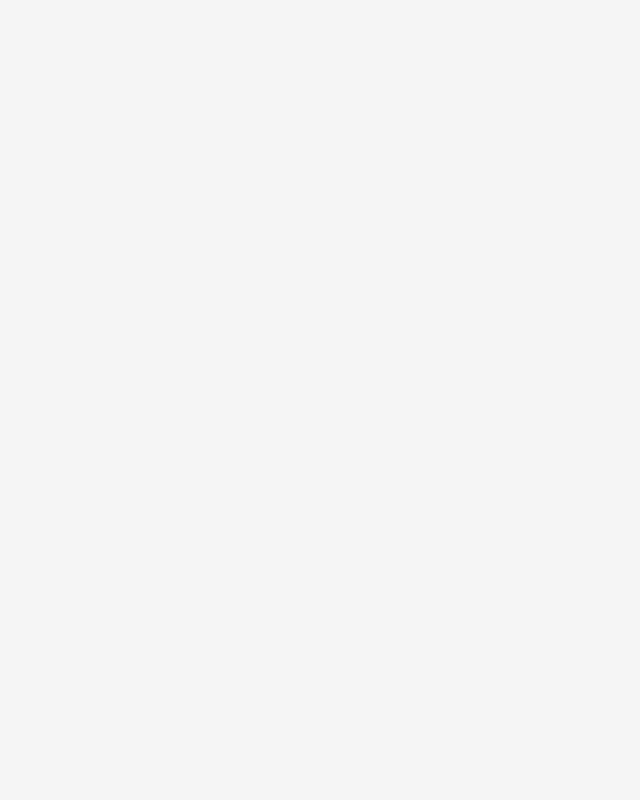
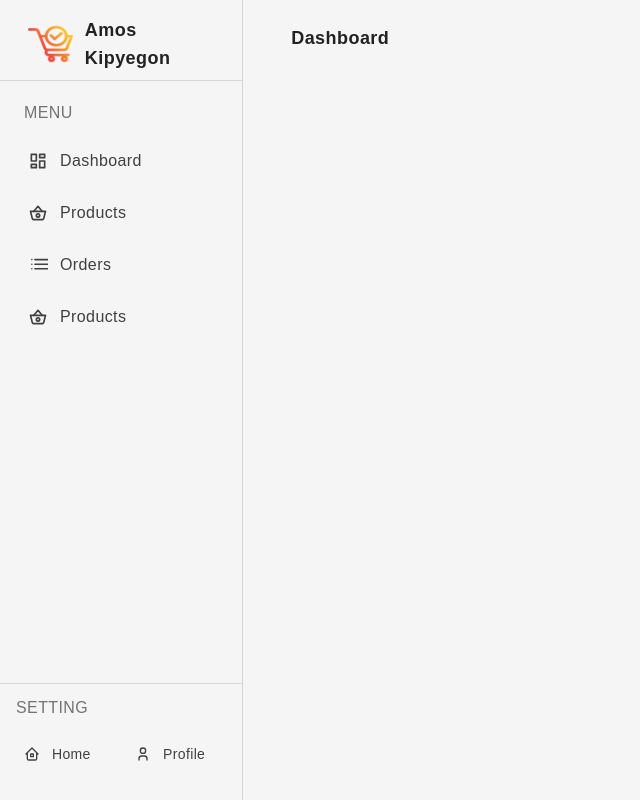
Before and after one commit to Amos-Ditto/Custom-Ecommerce-Application, a Nuxt app in the folder client/: page /account in a window 1280 px wide. Before the commit this address had no page. Shown: the whole page, without its empty margins (0-640 px from the left). Built offline with nearby package versions, Linux system fonts and the light colour scheme; what tw-elements would draw is missing.

Commit message:
feat: Work on Account Dashboard Design

```diff
--- a/client/components/HeroCarousel.vue
+++ b/client/components/HeroCarousel.vue
@@ -53,11 +53,6 @@ useHead({
                         </button>
                     </div>
                 </div>
-                <!-- <div class="carousel-item float-left w-full h-full">
-                    <div
-                        class="c-body w-full h-full flex flex-col items-center justify-center bg-[url('assets/images/c-bg.webp')] bg-contain rounded-sm px-2 md:px-8"
-                    ></div>
-                </div> -->
             </div>
             <button
                 class="carousel-control-prev absolute top-0 bottom-0 flex items-center justify-center p-0 text-center border-0 hover:outline-none hover:no-underline focus:outline-none focus:no-underline -left-5 md:-left-8"
--- /dev/null
+++ b/client/components/Icons/DashboardIcon.vue
@@ -0,0 +1,20 @@
+<template>
+    <div class="w-full h-full flex items-center justify-center">
+        <svg
+            xmlns="http://www.w3.org/2000/svg"
+            class="icon icon-tabler icon-tabler-layout-dashboard"
+            viewBox="0 0 24 24"
+            stroke-width="2"
+            stroke="currentColor"
+            fill="none"
+            stroke-linecap="round"
+            stroke-linejoin="round"
+        >
+            <path stroke="none" d="M0 0h24v24H0z" fill="none"></path>
+            <path d="M4 4h6v8h-6z"></path>
+            <path d="M4 16h6v4h-6z"></path>
+            <path d="M14 12h6v8h-6z"></path>
+            <path d="M14 4h6v4h-6z"></path>
+        </svg>
+    </div>
+</template>
--- /dev/null
+++ b/client/components/Icons/HomeIcon.vue
@@ -0,0 +1,19 @@
+<template>
+    <div class="w-full h-full flex items-center justify-center">
+        <svg
+            xmlns="http://www.w3.org/2000/svg"
+            class="icon icon-tabler icon-tabler-home-2"
+            viewBox="0 0 24 24"
+            stroke-width="2"
+            stroke="currentColor"
+            fill="none"
+            stroke-linecap="round"
+            stroke-linejoin="round"
+        >
+            <path stroke="none" d="M0 0h24v24H0z" fill="none"></path>
+            <polyline points="5 12 3 12 12 3 21 12 19 12"></polyline>
+            <path d="M5 12v7a2 2 0 0 0 2 2h10a2 2 0 0 0 2 -2v-7"></path>
+            <rect x="10" y="12" width="4" height="4"></rect>
+        </svg>
+    </div>
+</template>
--- /dev/null
+++ b/client/components/Icons/ProductsIcon.vue
@@ -0,0 +1,19 @@
+<template>
+    <div class="w-full h-full flex items-center justify-center">
+        <svg
+            xmlns="http://www.w3.org/2000/svg"
+            class="icon icon-tabler icon-tabler-basket"
+            viewBox="0 0 24 24"
+            stroke-width="2"
+            stroke="currentColor"
+            fill="none"
+            stroke-linecap="round"
+            stroke-linejoin="round"
+        >
+            <path stroke="none" d="M0 0h24v24H0z" fill="none"></path>
+            <polyline points="7 10 12 4 17 10"></polyline>
+            <path d="M21 10l-2 8a2 2.5 0 0 1 -2 2h-10a2 2.5 0 0 1 -2 -2l-2 -8z"></path>
+            <circle cx="12" cy="15" r="2"></circle>
+        </svg>
+    </div>
+</template>
--- /dev/null
+++ b/client/components/Layout/AccountSidebar.vue
@@ -0,0 +1,94 @@
+<template>
+    <div class="w-full flex flex-col gap-y-3 relative h-full">
+        <div
+            class="user-display w-full px-6 py-2 flex flex-row justify-between items-center border-b border-neutral-300 cursor-pointer hover:opacity-80"
+        >
+            <div class="user-name flex flex-row gap-x-2 items-center">
+                <img src="~/assets/images/Logo.webp" alt="" class="w-12 lg:w-14 h-10 lg:h-12 p-1" />
+                <small class="text-lg text-dark tracking-wide font-bold">Amos Kipyegon</small>
+            </div>
+            <div class="i-carbon-chevron-down"></div>
+        </div>
+        <div class="menu-context flex flex-col gap-y-2 px-3">
+            <div class="user-display w-full px-3 py-2 flex flex-row justify-between items-center">
+                <span class="text-neutral-500 text-base uppercase tracking-wide">menu</span>
+                <div class="i-carbon-add text-neutral-600 text-lg"></div>
+            </div>
+            <ul class="w-full flex flex-col gap-y-3">
+                <li>
+                    <div class="icon w-5 text-neutral-700">
+                        <IconsDashboardIcon />
+                    </div>
+                    <span>Dashboard</span>
+                </li>
+                <li>
+                    <div class="icon w-5 text-neutral-700">
+                        <IconsProductsIcon />
+                    </div>
+                    <span>Products</span>
+                </li>
+
+                <li>
+                    <div class="icon w-5 text-neutral-700">
+                        <IconsListIcon />
+                    </div>
+                    <span>Orders</span>
+                </li>
+
+                <li>
+                    <div class="icon w-5 text-neutral-700">
+                        <IconsProductsIcon />
+                    </div>
+                    <span>Products</span>
+                </li>
+            </ul>
+        </div>
+        <div class="settings w-full absolute left-0 bottom-2 px-4 flex flex-col gap-y-4 border-t border-neutral-300 py-3">
+            <h4 class="text-base text-neutral-500 tracking-wide uppercase">setting</h4>
+            <div class="setting-links w-full flex flex-row gap-y-2 gap-x-3">
+                <NuxtLink
+                    to="/"
+                    class="set w-full flex flex-row items-center gap-x-3 px-2 py-2 cursor-pointer hover:bg-gray-100 hover:ring-1 ring-neutral-200 rounded transition duration-200"
+                >
+                    <div class="icon w-4 text-neutral-700">
+                        <IconsHomeIcon />
+                    </div>
+                    <span class="text-sm text-neutral-700 tracking-wide">Home</span>
+                </NuxtLink>
+                <div
+                    class="set w-full flex flex-row items-center gap-x-3 px-2 py-2 cursor-pointer hover:bg-gray-100 hover:ring-1 ring-neutral-200 rounded transition duration-200"
+                >
+                    <div class="icon w-4 text-neutral-700">
+                        <IconsAccountIcon />
+                    </div>
+                    <span class="text-sm text-neutral-700 tracking-wide transition-colors duration-200">Profile</span>
+                </div>
+            </div>
+        </div>
+    </div>
+</template>
+
+<style scoped>
+.menu-context ul li {
+    @apply px-4 py-2 flex flex-row gap-x-3 items-center hover:ring-1 ring-neutral-200 hover:bg-gray-100 cursor-pointer transition duration-200 rounded-sm;
+}
+.menu-context ul li span {
+    @apply tracking-wide text-base text-neutral-700 transition-colors duration-200;
+}
+.menu-context ul li:hover span,
+.menu-context ul li:hover .icon {
+    @apply text-orange-500;
+}
+.menu-context ul li span,
+.menu-context ul li .icon {
+    @apply transition-colors duration-200;
+}
+
+.setting-links .set:hover span,
+.setting-links .set:hover .icon {
+    @apply text-dark;
+}
+.icon {
+    @apply transition-colors duration-200;
+}
+</style>
--- a/client/components/Layout/MenuDashboard.vue
+++ b/client/components/Layout/MenuDashboard.vue
@@ -11,6 +11,18 @@
                 <div class="i-carbon-chevron-down text-dark text-sm sm:text-base"></div>
             </div>
         </div>
+        <fieldset class="col-span-5 search-bar md:hidden flex flex-row w-full items-center h-6 pl-4">
+            <input type="search" name="search" id="search" placeholder="Search for products..." />
+            <!-- <button
+                    class="category relative hidden lg:flex flex-row gap-x-1 lg:gap-x-2 items-center justify-between col-span-1 px-1 lg:px-2 xl:px-3 transition duration-200 border-y border-neutral-300 hover:border-amber-500 focus:border-amber-500"
+                >
+                    <span class="text-sm text-neutral-600 truncate tracking-wide capitalize">All Categories</span>
+                    <div class="i-carbon-chevron-down text-base text-neutral-500"></div>
+                </button> -->
+            <button class="px-3 bg-amber-500 ring-1 ring-amber-500 hover:bg-orange-500 transition-colors duration-200 rounded-r-sm block">
+                <div class="i-carbon-search text-base text-gray-50"></div>
+            </button>
+        </fieldset>
         <div class="other-links hidden sm:flex flex-row gap-x-8 items-center px-3 ml-4">
             <div class="link">
                 <span>Sell on Odaplace</span>
@@ -38,4 +50,12 @@
 .other-links .link .i-carbon-chevron-down {
     @apply text-base text-dark transition duration-200;
 }
+
+fieldset input[type='search'] {
+    @apply w-full px-2 ring-1 ring-neutral-300 text-sm text-dark tracking-wide outline-none bg-inherit rounded-l-sm hover:ring-amber-500 focus:ring-amber-500 transition duration-200;
+}
+fieldset input[type='search'],
+fieldset button {
+    @apply h-full box-content py-1;
+}
 </style>
--- /dev/null
+++ b/client/layouts/account.vue
@@ -0,0 +1,10 @@
+<template>
+    <main class="w-full grid grid-cols-10 gap-x-4 grid-rows-1 min-h-screen">
+        <aside class="col-span-2 flex flex-col py-2 border-r border-neutral-300">
+            <LayoutAccountSidebar />
+        </aside>
+        <div class="body-context col-span-8 py-2 flex flex-col">
+            <slot />
+        </div>
+    </main>
+</template>
--- a/client/package.json
+++ b/client/package.json
@@ -27,6 +27,7 @@
     "prettier": "^2.8.0"
   },
   "dependencies": {
+    "@vuepic/vue-datepicker": "^3.6.1",
     "tw-elements": "^1.0.0-alpha13"
   }
 }
--- /dev/null
+++ b/client/pages/account.vue
@@ -0,0 +1,7 @@
+<template>
+    <main class="w-full h-full">
+        <NuxtLayout name="account">
+            <NuxtPage />
+        </NuxtLayout>
+    </main>
+</template>
--- /dev/null
+++ b/client/pages/account/index.vue
@@ -0,0 +1,7 @@
+<template>
+    <section class="w-full flex flex-col text-dark">
+        <header class="flex flex-col gap-y-2 px-8 py-4">
+            <h3 class="text-lg tracking-wide font-semibold">Dashboard</h3>
+        </header>
+    </section>
+</template>
--- a/client/pages/index/index.vue
+++ b/client/pages/index/index.vue
@@ -1,5 +1,5 @@
 <template>
-    <main class="w-full flex flex-col">
+    <main class="w-full flex flex-col gap-y-10">
         <section class="hero w-full grid grid-cols-1 md:grid-cols-10 px-2 sm:px-4 xl:px-8 2xl:px-20 gap-x-4 lg:gap-x-8">
             <aside class="col-span-2 hidden md:flex flex-col">
                 <div class="w-full h-full rounded bg-gray-50 shadow-sm min-h-[10rem]">
@@ -38,7 +38,13 @@
                 </div>
             </div>
         </section>
-        <section></section>
+        <section class="flex flex-col w-full px-2 sm:px-4 xl:px-8 2xl:px-20">
+            <div class="featured w-full flex flex-col gap-y-2">
+                <div class="featured-header w-full flex flex-row">
+                    <h3 class="text-xl sm:text-2xl font-bold text-dark tracking-wide">Featured / Best Sellers</h3>
+                </div>
+            </div>
+        </section>
     </main>
 </template>
 
```
Also changed, not shown: 1 other file (tests, documents, lock files or other folders).
